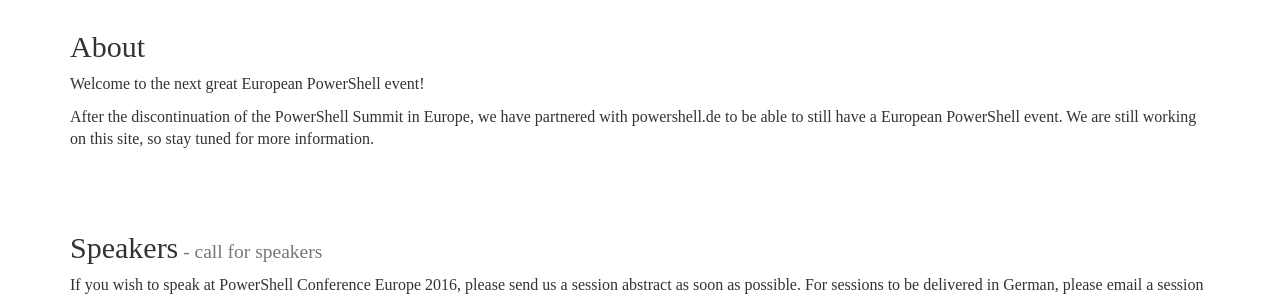
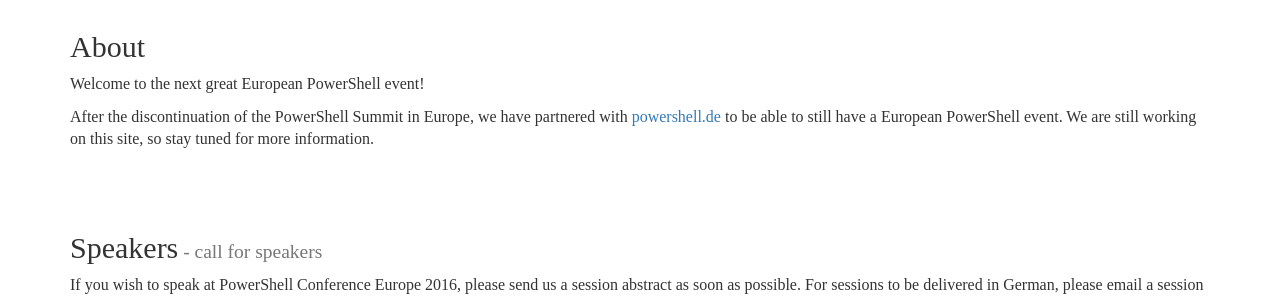
Before and after one commit to PowerShellConferenceEU/website-archive, a Jekyll site: the page built from index.html, in a window 1280 px wide and 900 px high, scrolled down 490 px. Shown: the part 152-451 px from the top of the window. Built offline with Jekyll 4.4.1, drawn with Linux system fonts in a browser that asks for light colours; nearby versions of some CDN libraries; some web fonts are replaced.

Commit message:
Updates to contact form

```diff
--- a/_includes/contact.html
+++ b/_includes/contact.html
@@ -1,15 +1,15 @@
 <section id="contact">
 	<div class="container">
 		<h2>{{ site.data.contact[page.lang].title }}</h2>
-		<form class="form-horizontal" id="contactform">
-
+		<form class="form-horizontal" id="contactform" action="http://formspree.io/contact@psconf.eu" method="post">
+			<!--<fieldset>-->
 			<!-- Name -->
 			<div class="form-group has-feedback">
 				<label class="control-label col-sm-4">{{ site.data.contact[page.lang].name }}</label>
 				<div class="col-sm-5">
 					<div class="input-group">
 						<span class="input-group-addon"><i class="glyphicon glyphicon-user"></i></span>
-						<input type="text" placeholder="{{ site.data.contact[page.lang].namePlaceholder }}" class="form-control">
+						<input type="text" name="name" placeholder="{{ site.data.contact[page.lang].namePlaceholder }}" class="form-control">
 					</div>
 				</div>
 			</div>
@@ -20,7 +20,7 @@
 				<div class="col-sm-5">
 					<div class="input-group">
 						<span class="input-group-addon"><i class="glyphicon glyphicon-envelope"></i></span>
-						<input type="text" placeholder="{{ site.data.contact[page.lang].emailPlaceholder }}" class="form-control">
+						<input type="text" name="email" placeholder="{{ site.data.contact[page.lang].emailPlaceholder }}" class="form-control">
 					</div>
 				</div>
 			</div>
@@ -31,18 +31,21 @@
 				<div class="col-sm-5">
 					<div class="input-group">
 						<span class="input-group-addon"><i class="glyphicon glyphicon-pencil"></i></span>
-						<textarea class="form-control" rows="8" placeholder="{{ site.data.contact[page.lang].messagePlaceholder }}"></textarea>
+						<textarea class="form-control" name="message" rows="8" placeholder="{{ site.data.contact[page.lang].messagePlaceholder }}"></textarea>
 					</div>
 				</div>
 			</div>
+
+			<input type="hidden" name="_subject" value="Message from website" />
 
 			<!-- Send button -->
 			<div class="form-group">
 				<label class="control-label col-sm-4"></label>
 				<div class="col-sm-5">
-					<button type="submit" class="btn btn-warning">{{ site.data.contact[page.lang].send }} <span class="glyphicon glyphicon-send"></span></button>
+					<button type="submit" class="btn btn-primary">{{ site.data.contact[page.lang].send }} <span class="glyphicon glyphicon-send"></span></button>
 				</div>
 			</div>
+		<!--</fieldset>-->
 		</form>
 	</div>
 </section>
--- a/_includes/de/legal.html
+++ b/_includes/de/legal.html
@@ -4,7 +4,7 @@
     <div class="modal-content">
       <div class="modal-header">
         <button type="button" class="close" data-dismiss="modal" aria-label="Close"><span aria-hidden="true">&times;</span></button>
-        <h4 class="modal-title" id="myModalLabel">Legal</h4>
+        <h4 class="modal-title" id="myModalLabel">Impressum</h4>
       </div>
       <div class="modal-body">
         Legal stuff here!
--- a/_includes/en/about.html
+++ b/_includes/en/about.html
@@ -2,7 +2,7 @@
 	<div class="container">
 		<h2>About</h2>
 		<p>Welcome to the next great European PowerShell event!</p>
-		<p>After the discontinuation of the PowerShell Summit in Europe, we have partnered with powershell.de to be able to still
+		<p>After the discontinuation of the PowerShell Summit in Europe, we have partnered with <a href="powershell.de">powershell.de</a> to be able to still
 			have a European PowerShell event. We are still working on this site, so stay tuned for more information.
 		</p>
 	</div>
```
